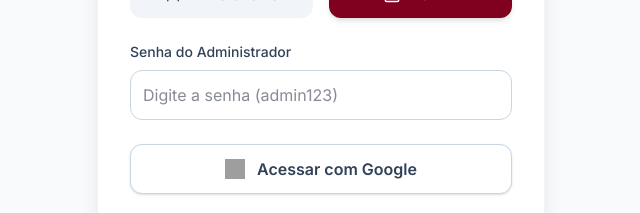
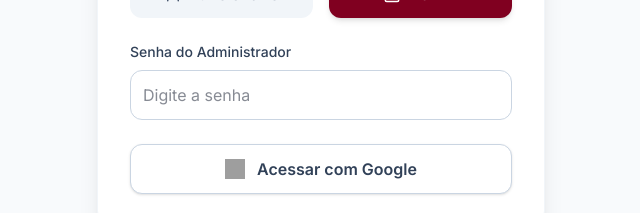
Before and after one commit to iurivonhelde6-web/iurivonhelde6-web-s-Org, a React (Vite) app: page / in a window 1280 px wide. Both pictures are taken after a click on the button "Admin". Shown: the part 384-597 px from the top of the page, without its empty margins (319-959 px from the left). Built offline with nearby package versions, Linux system fonts and the light colour scheme; no server answers; grey boxes are pictures that could not be loaded.

Commit message:
Update password input placeholder text

```diff
--- a/src/pages/Login.tsx
+++ b/src/pages/Login.tsx
@@ -60,7 +60,7 @@ export function Login() {
             <label className="block text-sm font-medium text-slate-700 mb-2">Senha do Administrador</label>
             <input
               type="password"
-              placeholder="Digite a senha (admin123)"
+              placeholder="Digite a senha"
               className="w-full border border-slate-300 p-3 rounded-xl focus:ring-2 focus:ring-[#800020] focus:outline-none"
               value={password}
               onChange={(e) => setPassword(e.target.value)}
```
